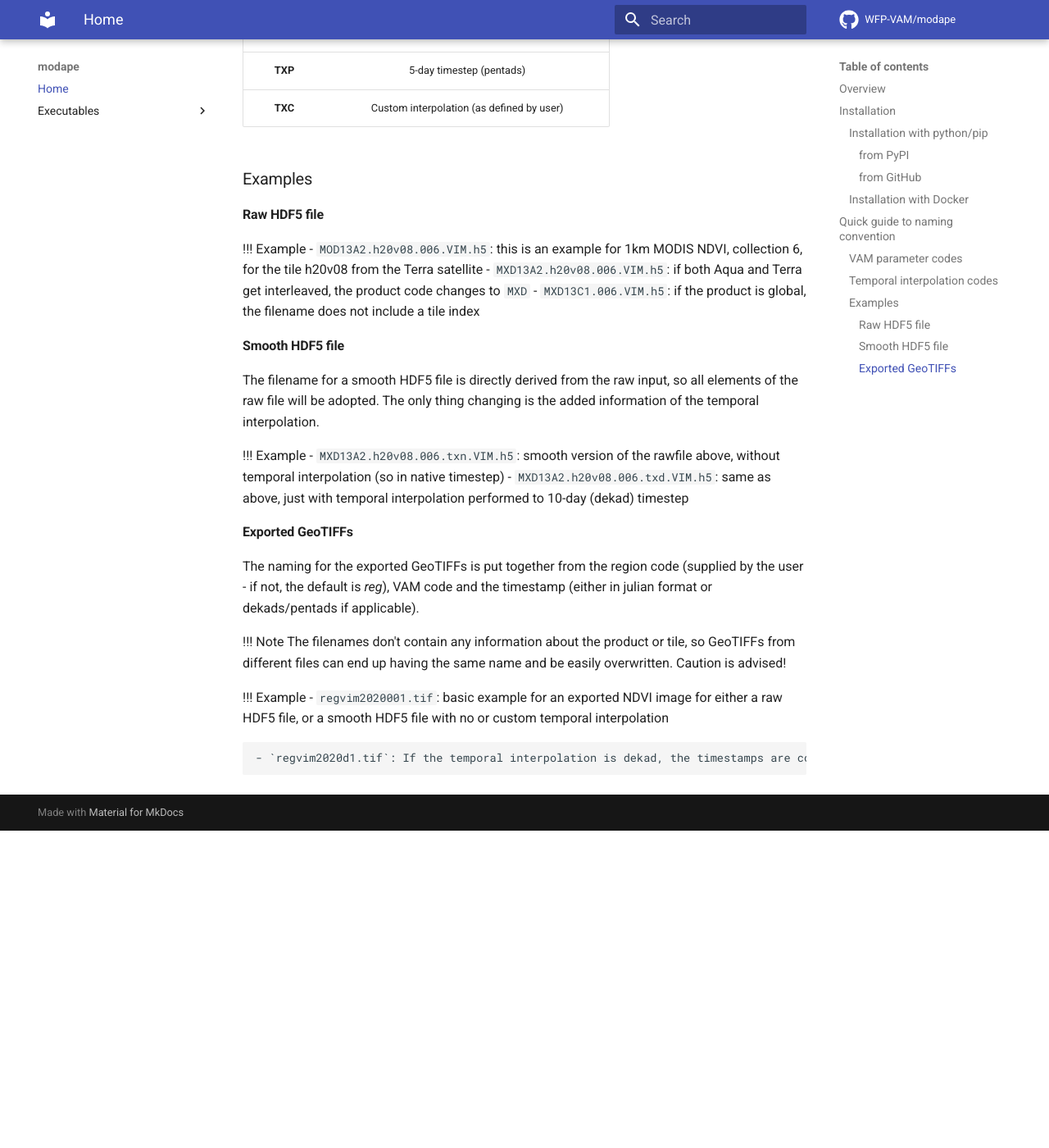
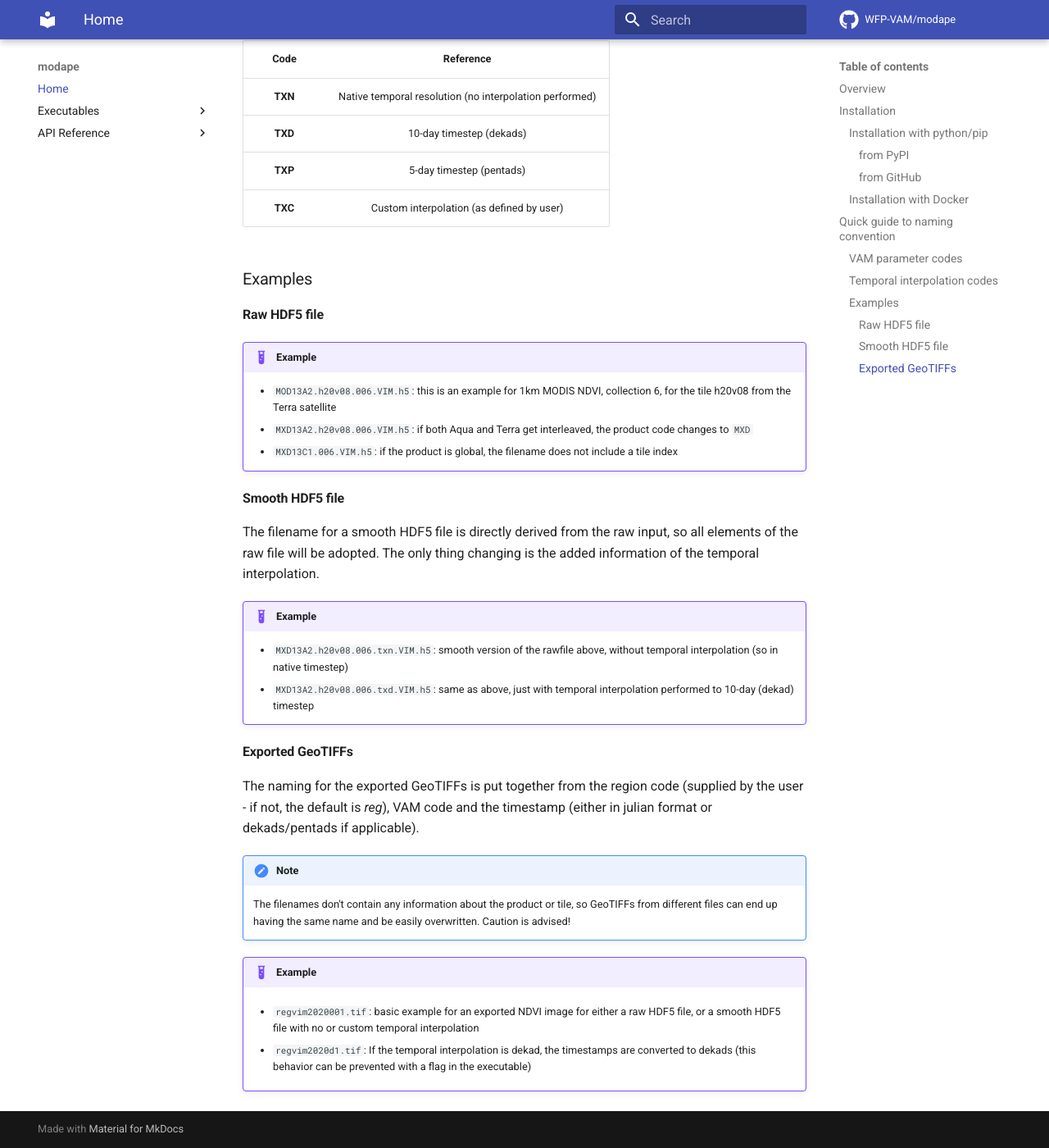
Before and after one commit to WFP-VAM/modape, an MkDocs documentation site: the page built from docs/index.md, in a window 1280 px wide and 1400 px high, scrolled down 3220 px. Shown: the whole window at 82% size. Built offline with MkDocs 1.6.1 and Material for MkDocs 9.7.7, drawn with Linux system fonts in a browser that asks for light colours; comment, search, counter and statistics services are not loaded; before the commit the page ends 4233 px from its top, so only the background shows below that; some of the changed lines change nothing that is shown; some of the changed text lies outside the part shown.

Commit message:
update mkdocs file

```diff
--- a/mkdocs.yml
+++ b/mkdocs.yml
@@ -15,28 +15,38 @@
     - Executables:
         - MODIS processing chain: modis_executables.md
         - Additional scripts: other_executables.md
-    #- API Reference: api.md
+    - API Reference:
+      - modis.io: io.md
+      - modis.download: download.md
+      - modis.collect: collect.md
+      - modis.smooth: smooth.md
+      - modis.window: window.md
 
 plugins:
   - search
   - mkdocstrings:
       handlers:
-        python:
-          # setup_commands:
-          #   - import sys
-          #   - from unittest.mock import MagicMock as mock
-          #   - sys.modules["osgeo"] = mock()
-          #   - sys.modules["gdal"] = mock()
-          #   - sys.modules["modape"] = mock()
-          rendering:
-            show_source: false
+         python:
+           rendering:
+             show_source: false
+           setup_commands:
+             - import sys
+             - from unittest.mock import MagicMock as mock
+             - sys.modules["h5py"] = mock()
+             - sys.modules["osgeo"] = mock()
+             - sys.modules["requests"] = mock()
+             - sys.modules["requests.adapters"] = mock()
+             - sys.modules["requests.exceptions"] = mock()
+             - sys.modules["requests.packages"] = mock()
+             - sys.modules["requests.packages.urllib3"] = mock()
+             - sys.modules["requests.packages.urllib3.util"] = mock()
+             - sys.modules["requests.packages.urllib3.util.retry"] = mock()
+             - sys.modules["cmr"] = mock()
+             - sys.modules["pandas"] = mock()
+             - sys.modules["gdal"] = mock()
 
-# markdown_extensions:
-#   - mkdocs-click
+markdown_extensions:
+ - admonition
 
 #deploy
 #https://squidfunk.github.io/mkdocs-material/publishing-your-site/
-
-
-#mocking
-#https://pawamoy.github.io/mkdocstrings/handlers/python/#mocking-libraries
```
